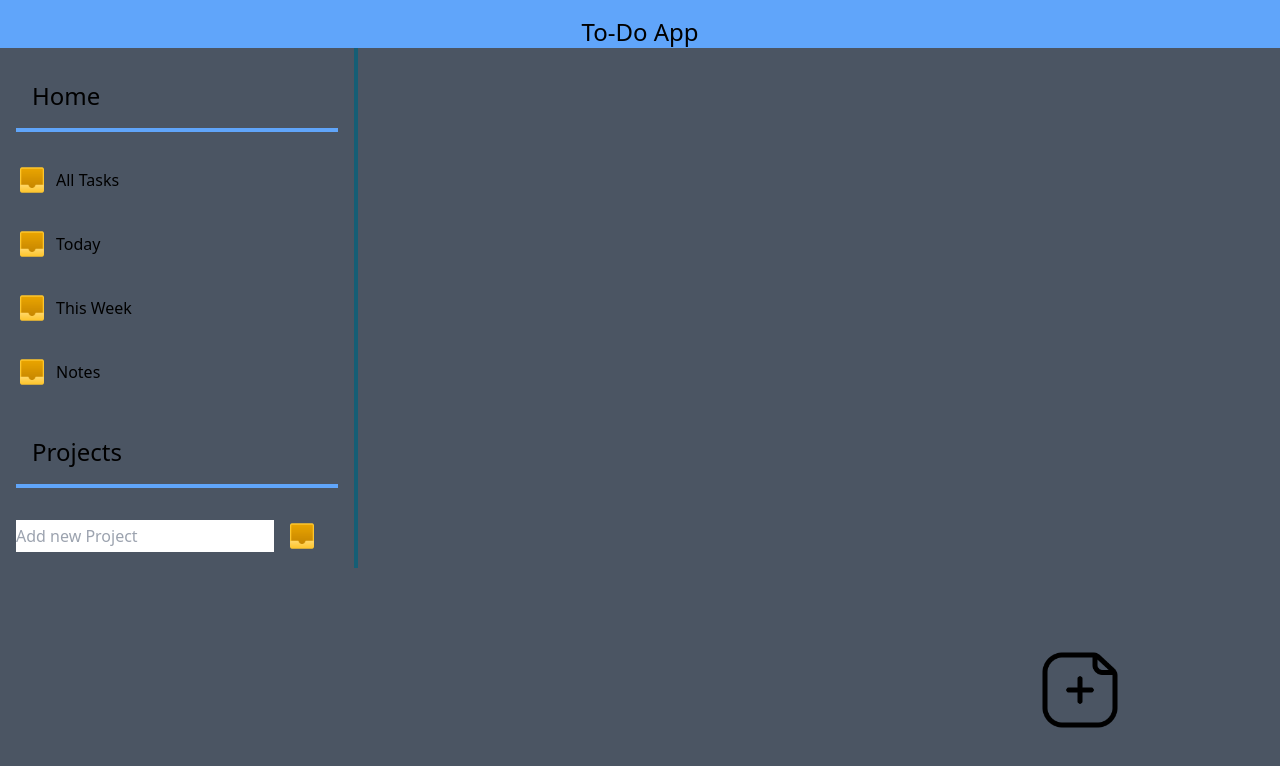
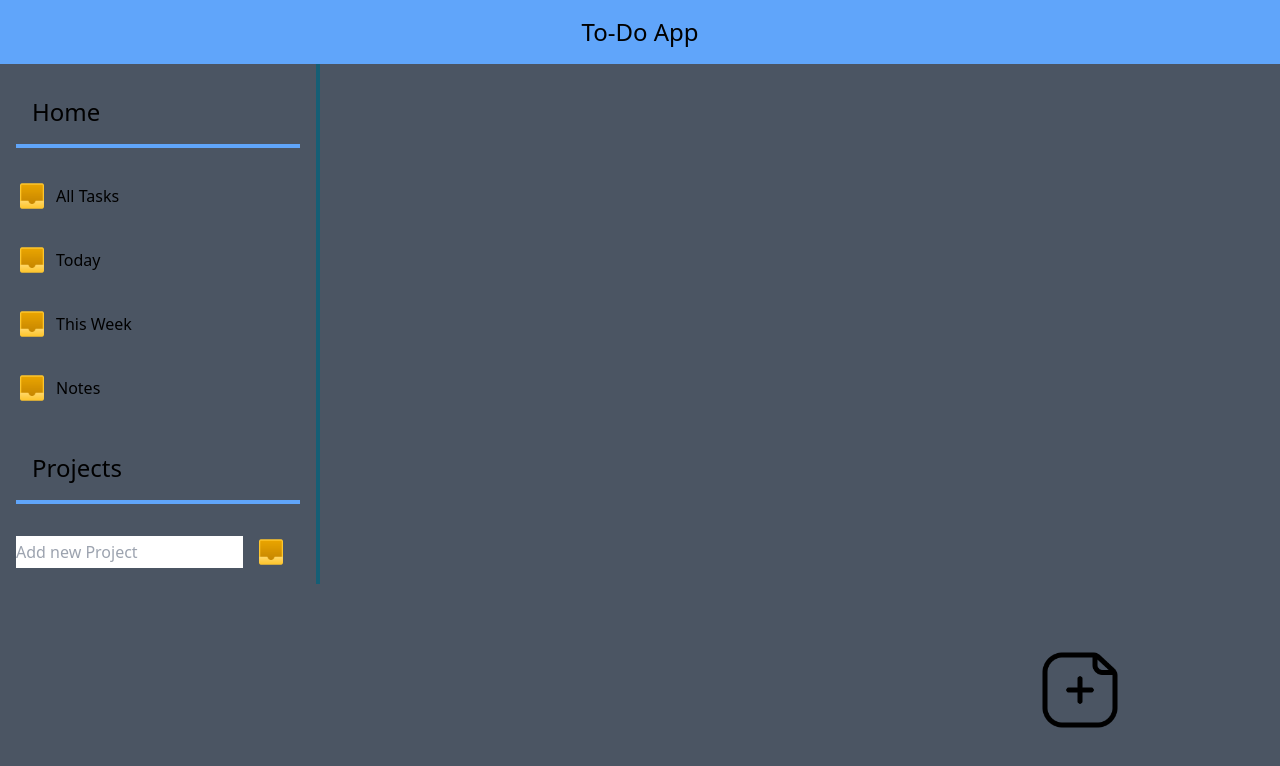
Before and after one commit to sajidahamed-git/todoapp, a website built with webpack: page src/template.html in a window 1280 px wide. Built offline with nearby package versions, Linux system fonts and the light colour scheme.

Commit message:
layout improvement

```diff
--- a/src/template.html
+++ b/src/template.html
@@ -6,12 +6,12 @@
     <link rel="icon" href="data:,">
     <title>To-Do App</title>
   </head>
-  <body class="bg-gray-600 ">
-    <header class="margin h-[10%] bg-blue-400 pt-4 text-center text-2xl">
+  <body class="bg-gray-600">
+    <div class="flexContainer flex flex-wrap">
+      <header class="w-full bg-blue-400 py-4 text-center text-2xl">
         To-Do App
       </header>
-    <div class="main flex h-[90%] flex-col sm:flex-row bg-gray-600">
-      <div class="leftPane grow border-r-4 border-cyan-800 sm:w-1/4">
+        <div class="leftPane border-r-4 border-cyan-800 sm:w-1/4">
           <div
             class="home m-4 border-b-4 border-solid border-blue-400 p-4 text-2xl"
           >
@@ -50,12 +50,13 @@
             </div>
           </div>
         </div>
-      <div class="rightPane grow-[4] sm:w-3/5">
+        <div class="rightPane sm:w-3/5">
           <div class="notesContainer p-4 text-xl">
           <!-- JS adds created notes here -->
           </div>
         </div>
     </div>
+
       <!-- add task button -->
       <div class="buttonPane fixed bottom-16 right-40">
         <button class="addNewBtn">
```
Lines whose indentation alone changed are shown as unchanged.
